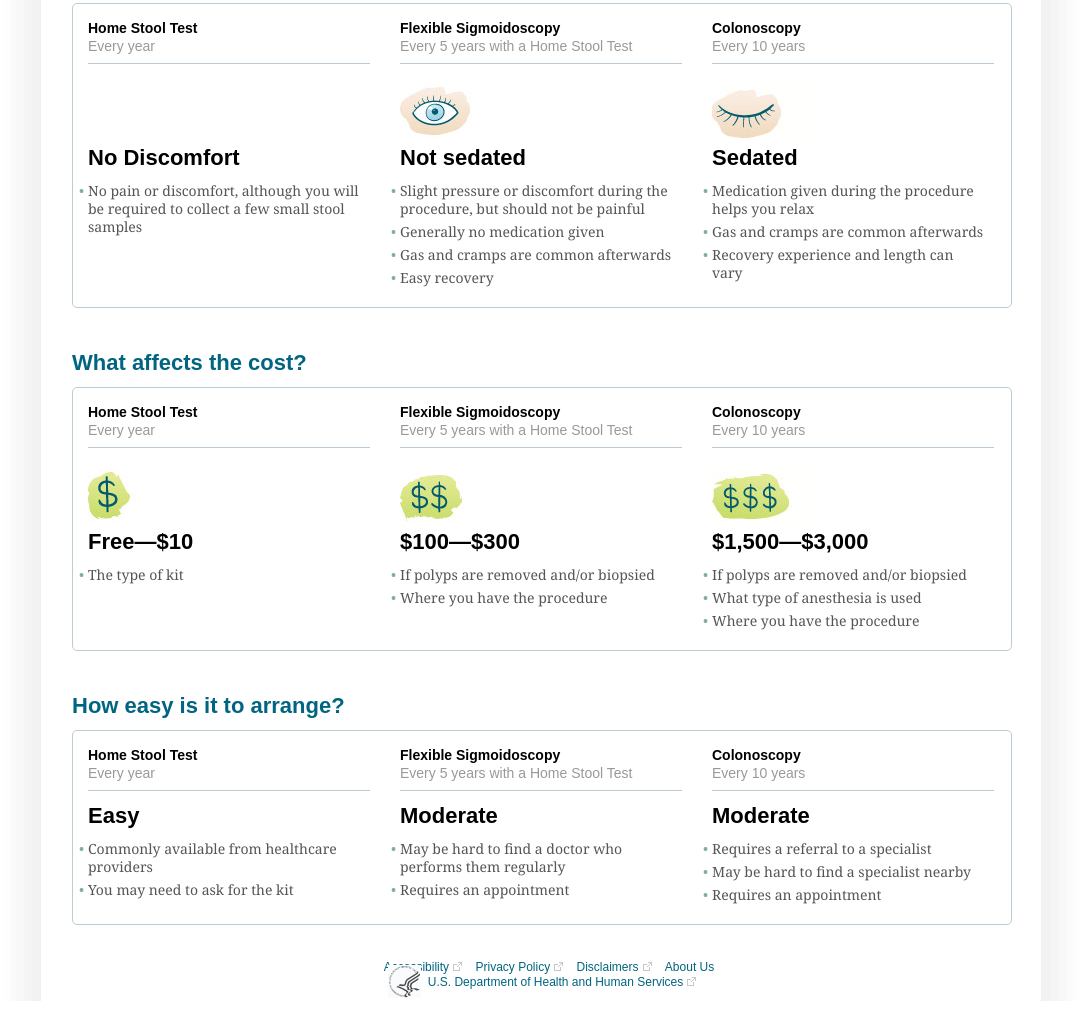
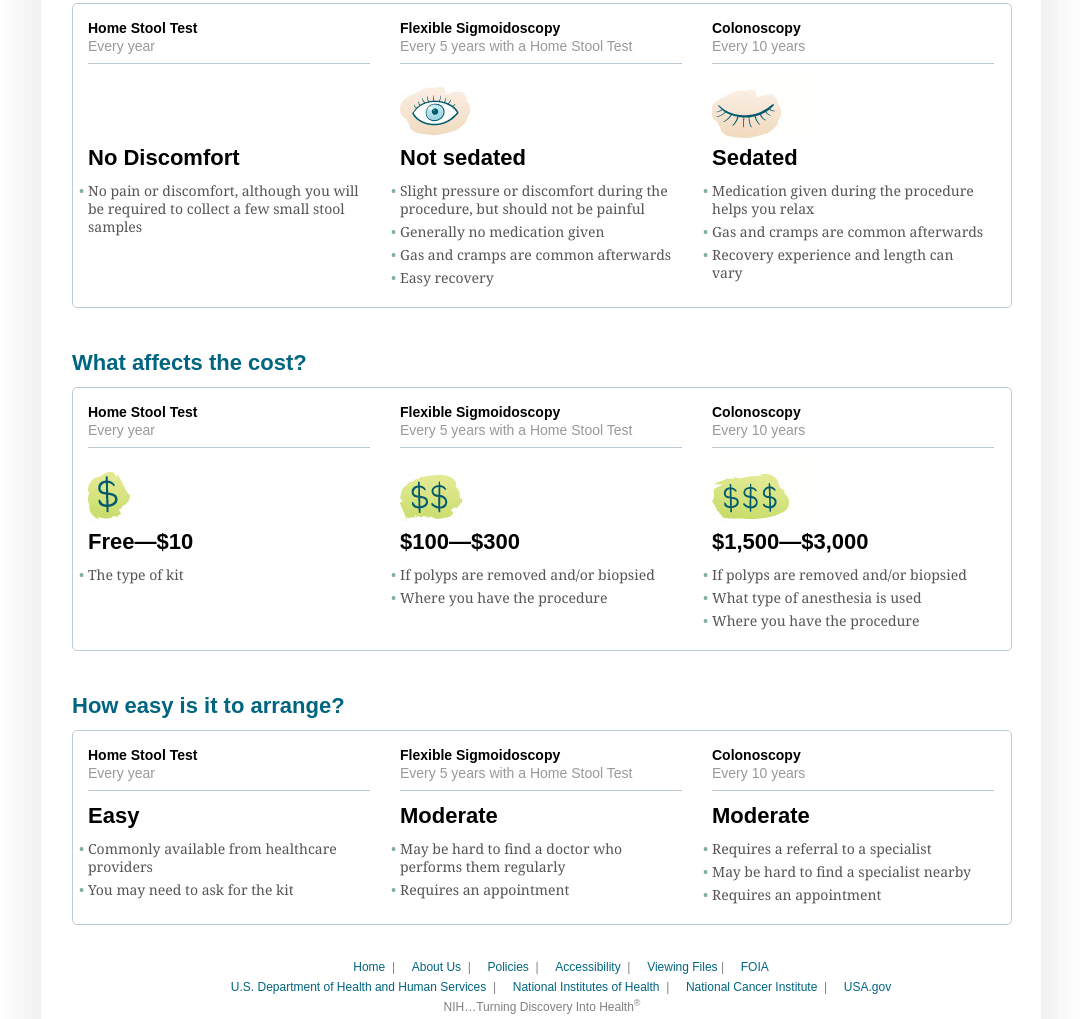
Before and after one commit to CBIIT/ocpl-gutcheck, a plain HTML site: page screenings/index.html in a window 1280 px wide. Shown: the part 2619-3638 px from the top of the page, without its empty margins (98-1179 px from the left). Drawn offline with nearby package versions, Linux system fonts and the light colour scheme.

```diff
--- a/screenings/index.html
+++ b/screenings/index.html
@@ -497,16 +497,23 @@ g.async=1;g.src='//www.google-analytics.com/ga.js';s.parentNode.insertBefore(g,s
 </section>
 
 
-    <footer>
-      <ul class="extras">
-        <li><a href="http://www.hhs.gov/Accessibility.html" title="Accessibility" class="external_link no-popup">Accessibility</a></li>
-        <li><a href="http://www.hhs.gov/Privacy.html" title="Privacy Policy" class="external_link no-popup">Privacy Policy</a></li>
-        <li><a href="http://www.hhs.gov/Disclaimer.html" title="Disclaimers" class="external_link no-popup">Disclaimers</a></li>
-          <li><a href="../pages/about-us/index.html">About Us</a></li>
+<footer>
+      <ul class="extras" style="width: 970px; height: 20px; text-align:center">
+        <li><a href="../../index.html">Home</a> &nbsp;|&nbsp; </li>
+        <li><a href="../../pages/about-us/index.html">About Us</a> &nbsp;|&nbsp; </li>
+        <li><a href="http://www.cancer.gov/policies">Policies</a> &nbsp;|&nbsp; </li>
+        <li><a href="http://www.cancer.gov/global/web/policies/accessibility">Accessibility</a> &nbsp;|&nbsp; </li>
+        <li><a href="http://www.cancer.gov/viewing-files">Viewing Files</a>&nbsp;|&nbsp; </li>
+          <li><a href="http://www.cancer.gov/global/web/policies/foia">FOIA</a></li>
       </ul>
-
-      <small id="hhs_logo"><a href="http://www.hhs.gov" class="external_link no-popup">U.S. Department of Health and Human Services</a></small>
-    </footer>
+<ul class="extras" style="width: 970px; height: 20px;">
+        <li><a href="http://www.hhs.gov/">U.S. Department of Health and Human Services</a> &nbsp;|&nbsp; </li>
+        <li><a href="http://www.nih.gov/">National Institutes of Health</a> &nbsp;|&nbsp; </li>
+        <li><a href="http://www.cancer.gov/">National Cancer Institute</a> &nbsp;|&nbsp;
+        </li><li><a href="http://www.usa.gov/">USA.gov</a></li>
+        </ul>
+<p></p>NIH…Turning Discovery Into Health<sup>®</sup>
+</footer>
   </div>
 
 
```
